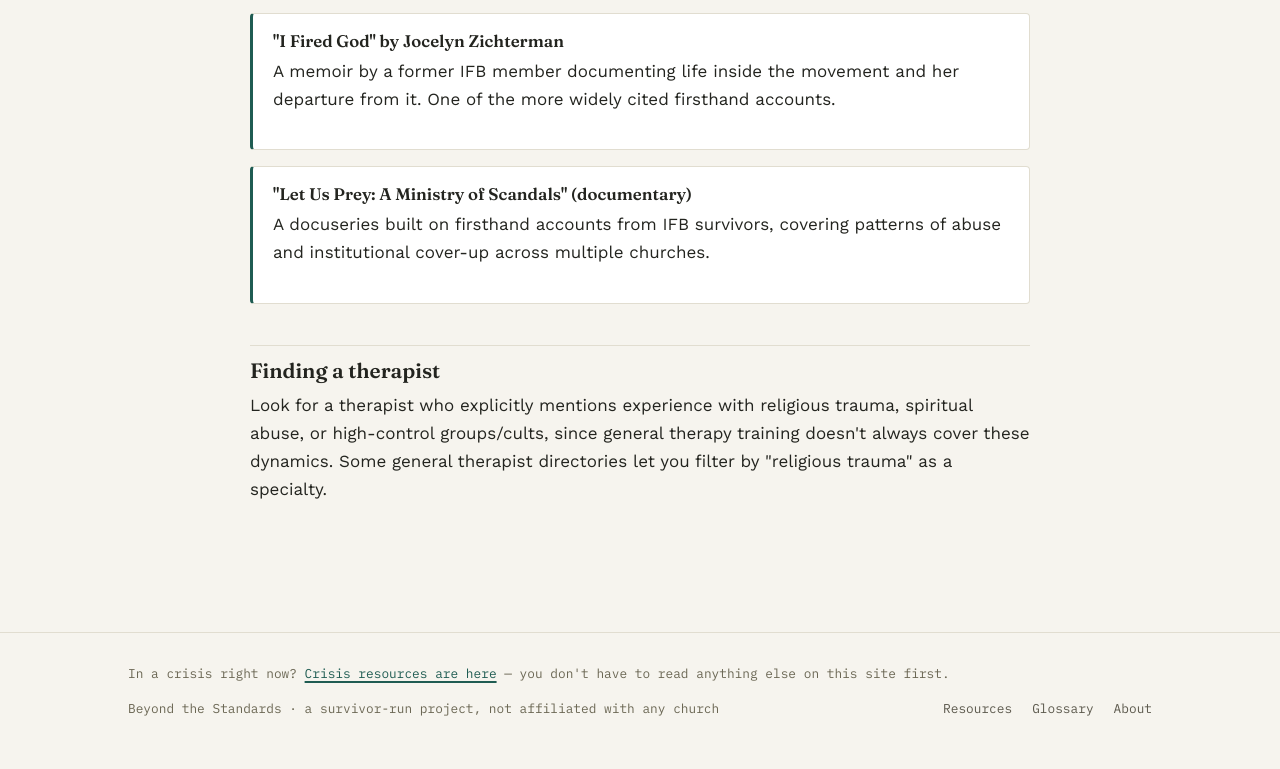
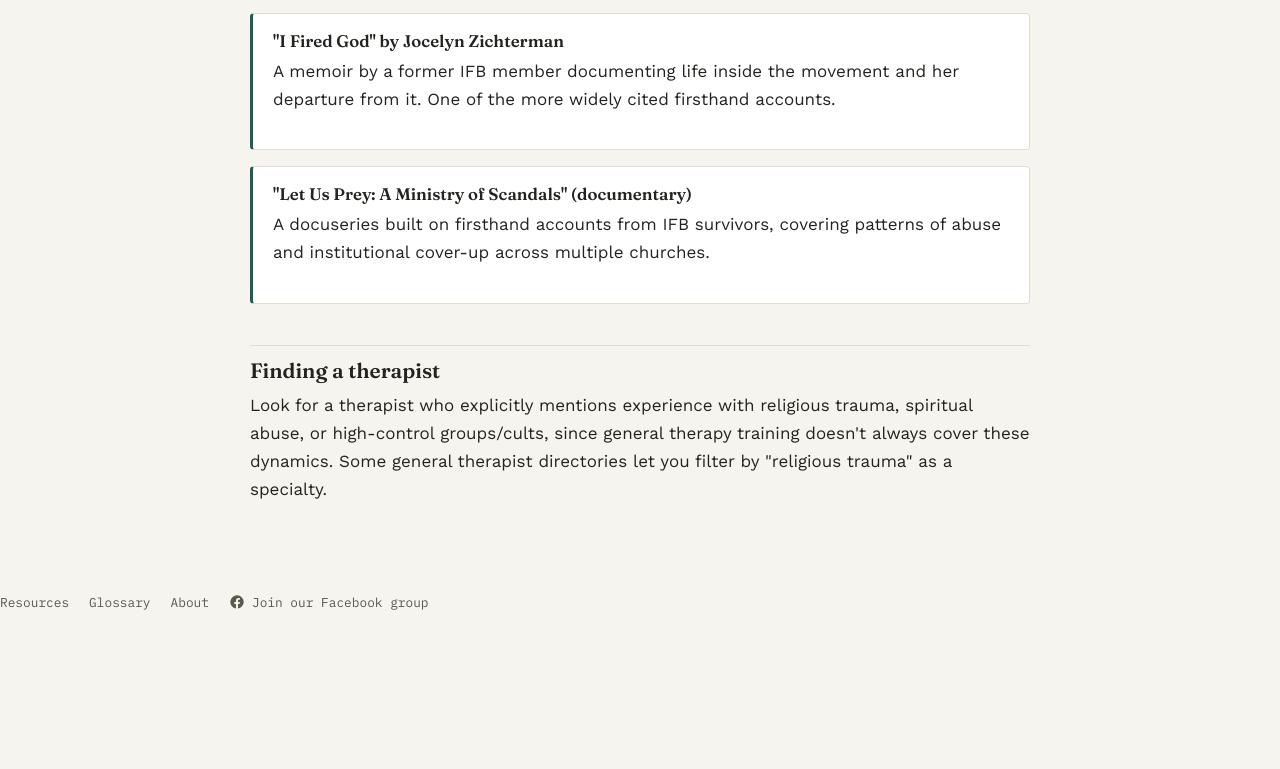
Before and after one commit to smokenbarrelsociety-hash/we-got-out-site, a plain HTML site: page resources.html in a window 1280 px wide. Shown: the part 2280-3049 px from the top of the page. After the commit the page ends 2893 px from the top, so only its background shows below. Drawn offline with nearby package versions, Linux system fonts and the light colour scheme.

Commit message:
Update resources.html

```diff
--- a/resources.html
+++ b/resources.html
@@ -100,14 +100,14 @@
   <p>Look for a therapist who explicitly mentions experience with religious trauma, spiritual abuse, or high-control groups/cults, since general therapy training doesn't always cover these dynamics. Some general therapist directories let you filter by "religious trauma" as a specialty.</p>
 </div>
 
-<footer class="site-footer">
-  <div class="wrap">
-    <p class="footer-crisis">In a crisis right now? <a href="resources.html#crisis">Crisis resources are here</a> — you don't have to read anything else on this site first.</p>
-    <p>Beyond the Standards &middot; a survivor-run project, not affiliated with any church</p>
-    <div class="footer-links">
+<div class="footer-links">
       <a href="resources.html">Resources</a>
       <a href="glossary.html">Glossary</a>
       <a href="about.html">About</a>
+      <a href="https://www.facebook.com/share/g/18wYabtdaB/" target="_blank" rel="noopener noreferrer" class="footer-social">
+        <svg viewBox="0 0 24 24"><path d="M22 12a10 10 0 1 0-11.6 9.9v-7H7.9V12h2.5V9.8c0-2.5 1.5-3.9 3.8-3.9 1.1 0 2.2.2 2.2.2v2.4h-1.3c-1.2 0-1.6.8-1.6 1.6V12h2.8l-.4 2.9h-2.4v7A10 10 0 0 0 22 12Z"/></svg>
+        Join our Facebook group
+      </a>
     </div>
   </div>
 </footer>
```
